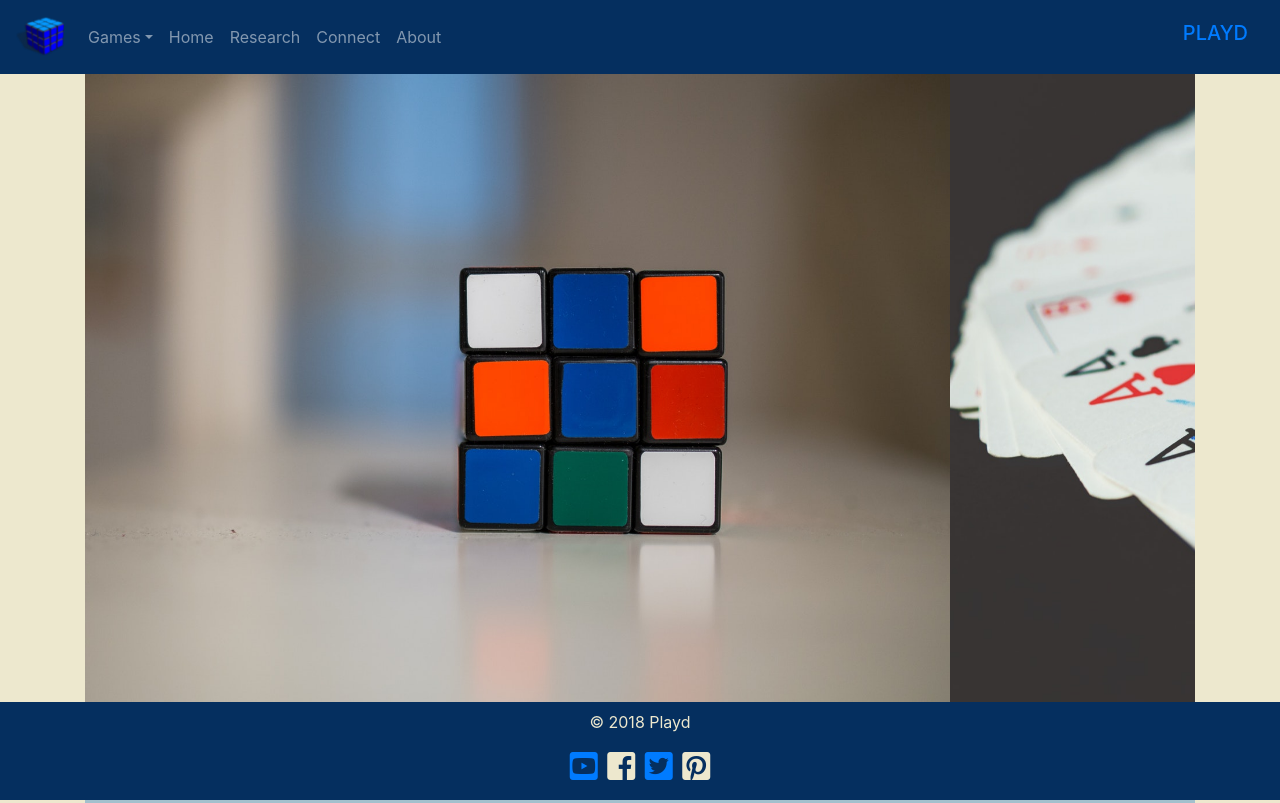
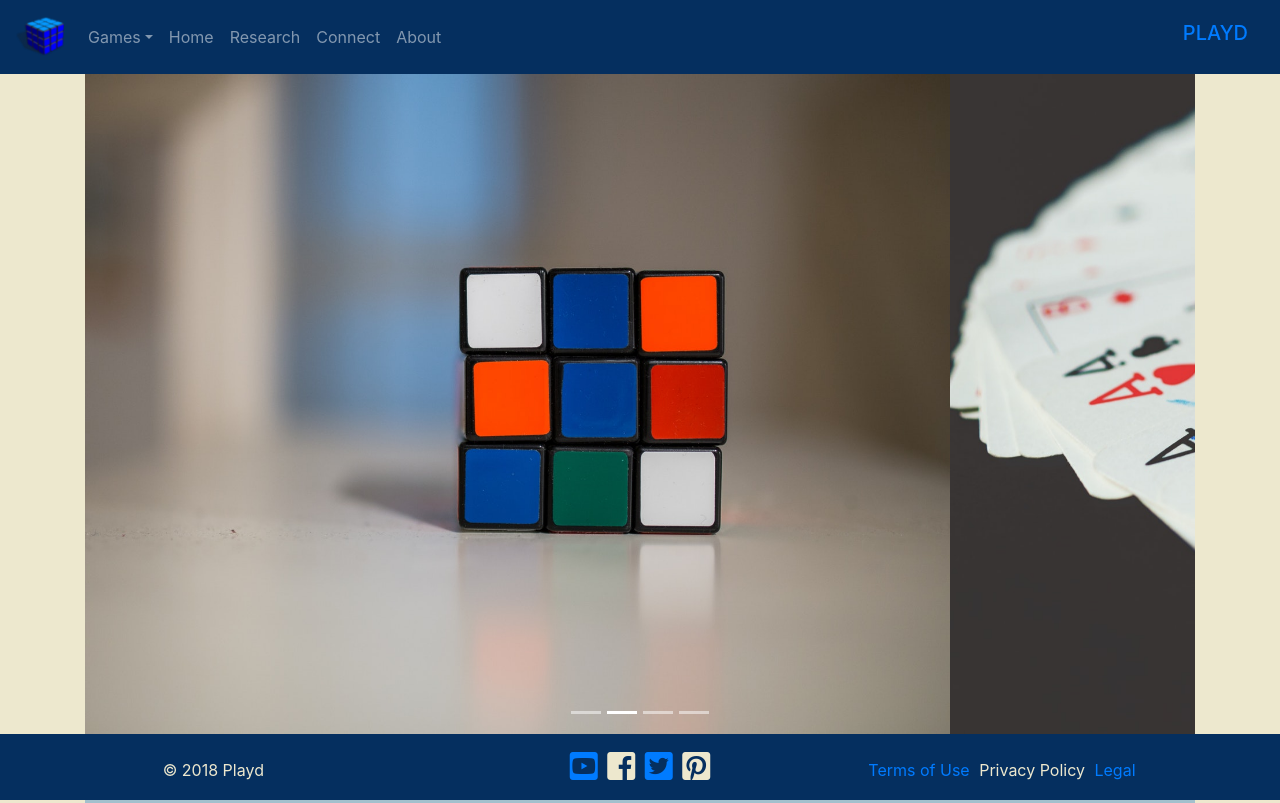
Before and after one commit to JenSchumann/playd, a plain HTML site: page public/simon.html in a window 1280 px wide. Shown: the top 803 px of the page. Drawn offline with nearby package versions, Linux system fonts and the light colour scheme.

Commit message:
more focus on the foot

```diff
--- a/public/simon.html
+++ b/public/simon.html
@@ -161,8 +161,11 @@
 
     <!-- Footer -->
     <footer class="container-fluid text-light mt-3 fixed-bottom" style="background-color:#052F5F">
-              <!-- footer content -->
-              <p class="text-center pt-2" style="color:#EDE8CE">&copy; 2018 Playd</p>
+      <div class="row">
+          <div class="col pt-4">
+                <p class="text-center" style="color:#EDE8CE">&copy; 2018 Playd</p>
+          </div>
+          <div class="col pt-3">
             <div class="text-center">
               <ul class="list-inline">
                   <li class="list-inline-item text-primary"><a href="" target="_blank"><i class="fab fa-youtube-square fa-2x"></i></a></li>
@@ -171,8 +174,17 @@
                   <li class="list-inline-item"><a href="" target="_blank" style="color:#EDE8CE"><i class="fab fa-pinterest-square fa-2x"></i></a></li>
               </ul>
             </div>
+          </div>
+          <div class="col pt-4">
+            <ul class="list-inline">
+                <li class="list-inline-item text-primary"><a href="" target="_blank">Terms of Use</a></li>
+                <li class="list-inline-item"><a href="" target="_blank" style="color:#EDE8CE">Privacy Policy</a></li>
+                <li class="list-inline-item text-primary"><a href="" target="_blank">Legal</a></li>
+            </ul>
+          </div>
+      </div>
     </footer>
-
+<!-- add to footer: Terms of Use, Privacy Policy, Legal -->
     <!-- Optional JavaScript -->
       <!-- jQuery first, then Popper.js, then Bootstrap JS -->
       <script src="https://code.jquery.com/jquery-3.3.1.slim.min.js" integrity="sha384-q8i/X+965DzO0rT7abK41JStQIAqVgRVzpbzo5smXKp4YfRvH+8abtTE1Pi6jizo" crossorigin="anonymous"></script>
```
Lines whose indentation alone changed are shown as unchanged.
